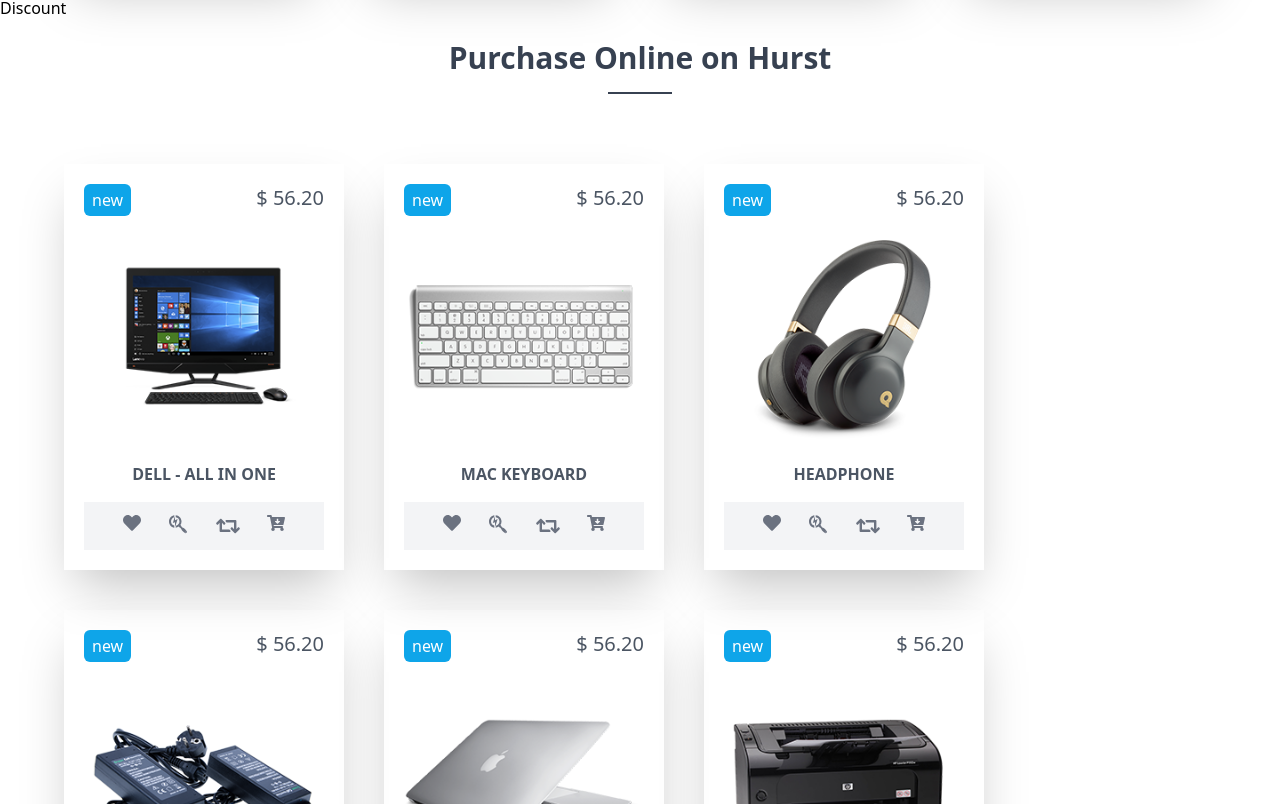
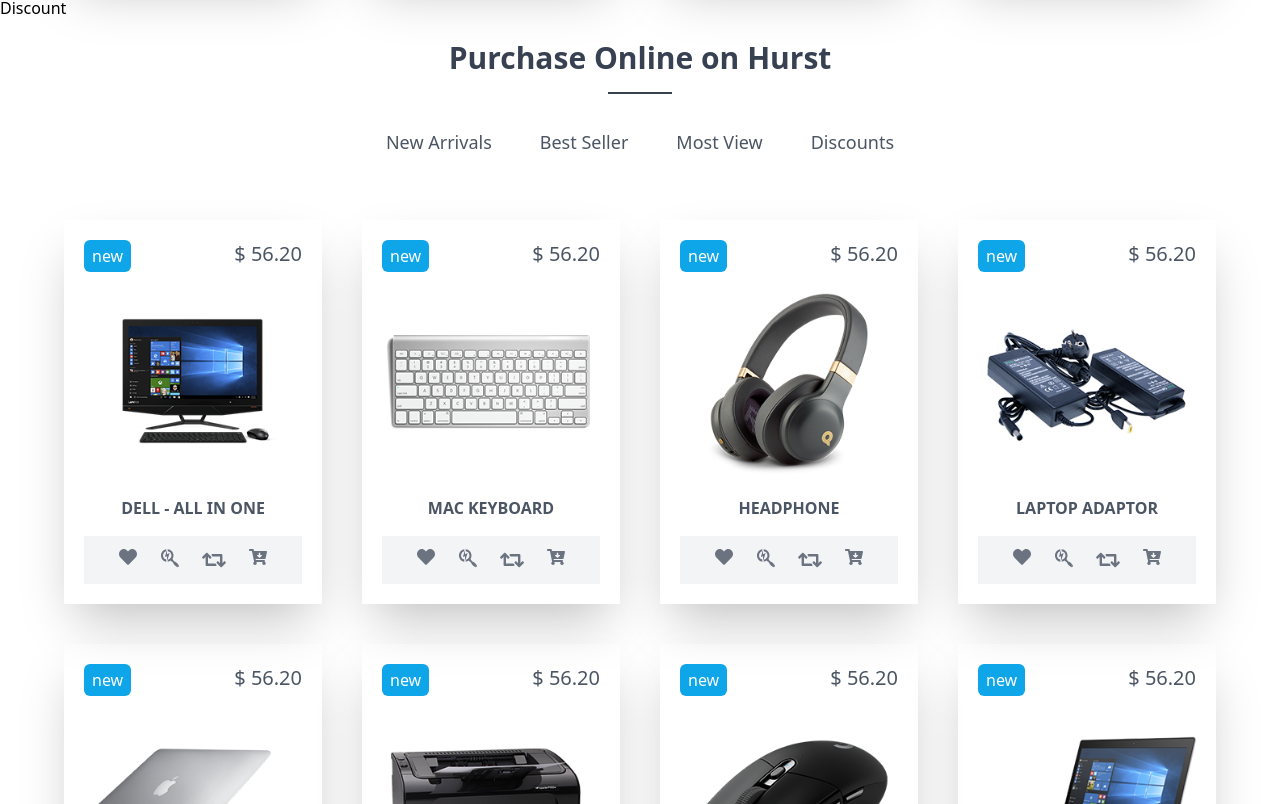
Before and after one commit to Shinto540/walkerbuntuapp, a Next.js app: page / in a window 1280 px wide. Shown: the part 1176-1980 px from the top of the page. Built offline with nearby package versions, Linux system fonts and the light colour scheme.

Commit message:
ADD: product nav filter

```diff
--- a/components/home/PurchaseOnline.jsx
+++ b/components/home/PurchaseOnline.jsx
@@ -1,5 +1,6 @@
 import { ProductCard, ProductImage, ProductBody } from "./FeaturedProducts";
 import Styles from "../../styles/Product.module.css";
+import Link from "next/link";
 
 const PurchaseOnline = () => {
   return (
@@ -8,8 +9,15 @@
         <h2>Purchase Online on Hurst</h2>
         <span className={Styles.title__underline}></span>
       </div>
+      <NavFilter />
+      <ProductDisplay />
+    </section>
+  );
+};
 
-      <div className="flex flex-wrap gap-10 mt-16">
+export const ProductDisplay = () => {
+  return (
+    <div className="grid grid-cols-4 gap-10 mt-16">
       <ProductCard>
         <ProductImage url="/product/pr-1.png" />
         <ProductBody title="dell - All in one" />
@@ -43,7 +51,25 @@
         <ProductBody title="laptop adaptor" />
       </ProductCard>
     </div>
-    </section>
+  );
+};
+
+export const NavFilter = () => {
+  return (
+    <div className="flex justify-center gap-12 mt-7">
+      <Link href="">
+        <a className="font-medium text-gray-600 text-lg">New Arrivals</a>
+      </Link>
+      <Link href="">
+        <a className="font-medium text-gray-600 text-lg">Best Seller</a>
+      </Link>
+      <Link href="">
+        <a className="font-medium text-gray-600 text-lg">Most View</a>
+      </Link>
+      <Link href="">
+        <a className="font-medium text-gray-600 text-lg">Discounts</a>
+      </Link>
+    </div>
   );
 };
 
```
Lines whose indentation alone changed are shown as unchanged.
